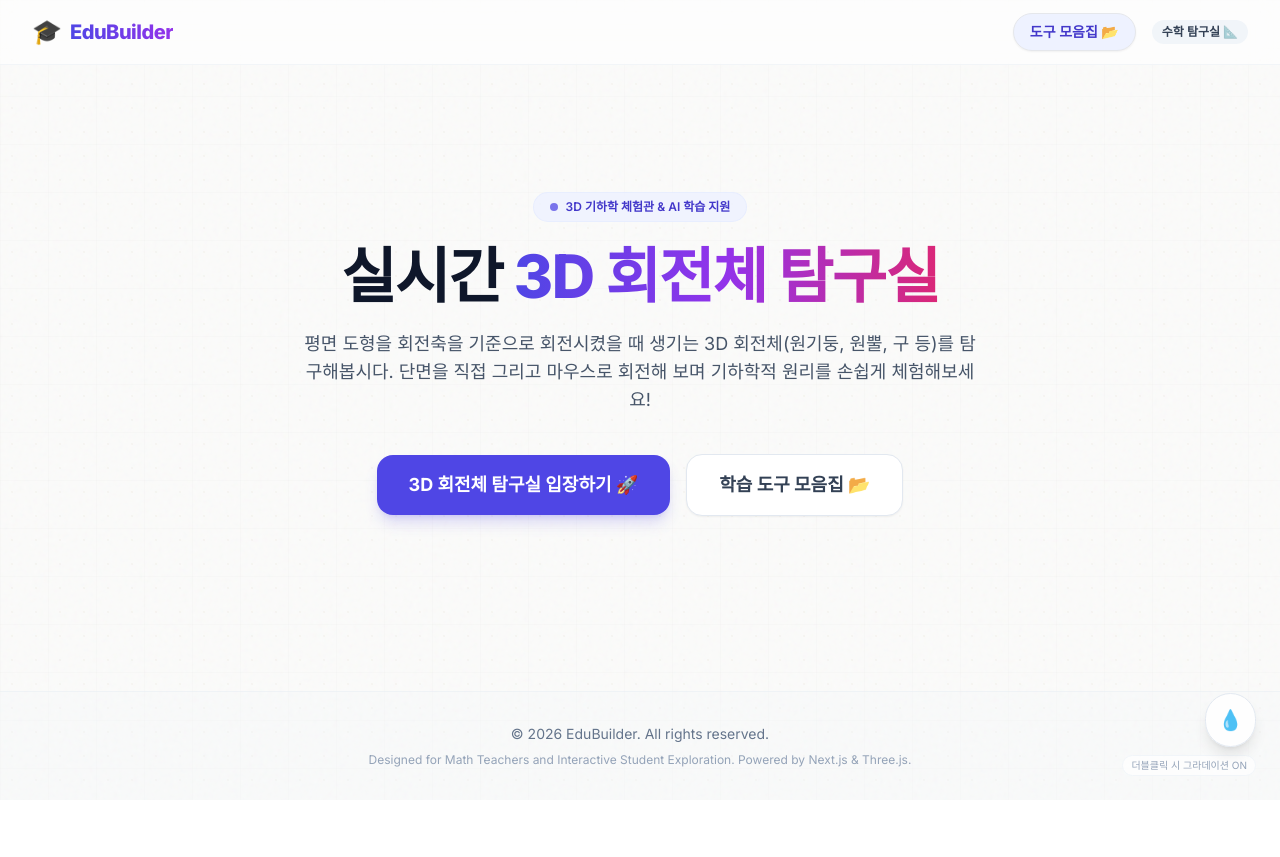
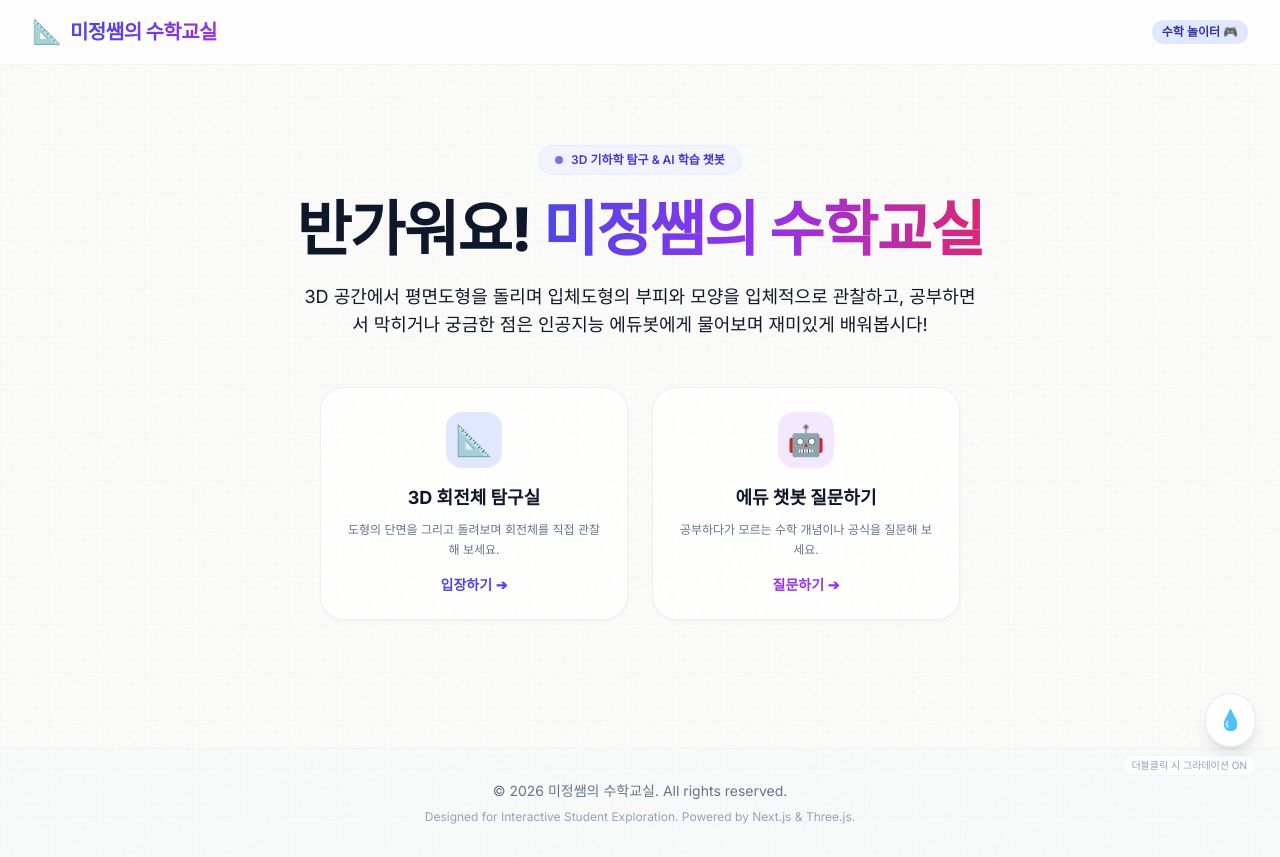
Before and after one commit to dudhkd0170-web/mj, a Next.js app: page / in a window 1280 px wide. Before the commit the page ends 800 px from the top, so only its background shows below. Built offline with nearby package versions, Linux system fonts and the light colour scheme.

Commit message:
feat: 미정쌤의 수학교실 – 학습도구 모음집 삭제, 메인 화면에 3D·챗봇 버튼 배치, 페이지 타이틀 수정

```diff
--- a/app/layout.tsx
+++ b/app/layout.tsx
@@ -5,8 +5,8 @@ import "./globals.css";
 const inter = Inter({ subsets: ["latin"] });
 
 export const metadata: Metadata = {
-  title: "EduBuilder | 나만의 교육용 웹앱 만들기",
-  description: "선생님들과 학생들이 자유롭게 아이디어를 현실로 구현하는 가장 쉽고 빠른 교육용 웹앱 기본 뼈대입니다.",
+  title: "미정쌤의 수학교실 📐",
+  description: "선생님들과 학생들이 자유롭게 공부할 수 있는 즐거운 수학교실 공간입니다.",
 };
 
 export default function RootLayout({
--- a/app/page.tsx
+++ b/app/page.tsx
@@ -2,11 +2,9 @@
 
 import React, { useState, useEffect } from "react";
 import Link from "next/link";
-import CollectionModal from "../components/CollectionModal";
 
 export default function Home() {
   const [showPastelGradient, setShowPastelGradient] = useState(false);
-  const [isModalOpen, setIsModalOpen] = useState(false);
 
   useEffect(() => {
     // 15% probability to trigger the pastel ink bleed on load
@@ -95,20 +93,14 @@ export default function Home() {
       <header className="relative z-50 w-full backdrop-blur-md bg-white/60 dark:bg-slate-900/60 border-b border-slate-200/40 dark:border-slate-800/40 transition-colors duration-300">
         <div className="max-w-7xl mx-auto px-4 sm:px-6 lg:px-8 h-16 flex items-center justify-between">
           <div className="flex items-center space-x-2">
-            <span className="text-2xl">🎓</span>
+            <span className="text-2xl">📐</span>
             <span className="text-xl font-extrabold bg-gradient-to-r from-indigo-600 to-purple-600 dark:from-indigo-400 dark:to-purple-400 bg-clip-text text-transparent tracking-tight">
-              EduBuilder
+              미정쌤의 수학교실
             </span>
           </div>
           <nav className="flex items-center space-x-4">
-            <button
-              onClick={() => setIsModalOpen(true)}
-              className="text-sm font-semibold px-4 py-2 bg-indigo-50 hover:bg-indigo-100 text-indigo-700 dark:bg-indigo-950 dark:text-indigo-300 dark:hover:bg-indigo-900 rounded-full border border-indigo-150/50 transition-all duration-200 flex items-center gap-1.5 shadow-sm"
-            >
-              도구 모음집 📂
-            </button>
-            <span className="text-xs font-semibold px-2.5 py-1 bg-slate-100 text-slate-700 dark:bg-slate-850 dark:text-slate-300 rounded-full">
-              수학 탐구실 📐
+            <span className="text-xs font-semibold px-2.5 py-1 bg-indigo-100 text-indigo-800 dark:bg-indigo-950 dark:text-indigo-300 rounded-full">
+              수학 놀이터 🎮
             </span>
           </nav>
         </div>
@@ -122,35 +114,59 @@ export default function Home() {
           <div className="inline-flex items-center space-x-2 bg-indigo-50/80 dark:bg-indigo-950/50 border border-indigo-100/50 dark:border-indigo-900/50 px-4 py-1.5 rounded-full mb-6">
             <span className="w-2 h-2 rounded-full bg-indigo-600 dark:bg-indigo-400 animate-pulse"></span>
             <span className="text-xs font-semibold text-indigo-700 dark:text-indigo-300">
-              3D 기하학 체험관 & AI 학습 지원
+              3D 기하학 탐구 & AI 학습 챗봇
             </span>
           </div>
 
           <h1 className="text-4xl sm:text-5xl md:text-6xl font-extrabold tracking-tight text-slate-900 dark:text-white mb-6 leading-tight">
-            실시간{" "}
+            반가워요!{" "}
             <span className="bg-gradient-to-r from-indigo-600 via-purple-600 to-pink-600 dark:from-indigo-400 dark:via-purple-400 dark:to-pink-400 bg-clip-text text-transparent">
-              3D 회전체 탐구실
+              미정쌤의 수학교실
             </span>
           </h1>
 
-          <p className="max-w-2xl mx-auto text-base sm:text-lg text-slate-600 dark:text-slate-300 leading-relaxed mb-10">
-            평면 도형을 회전축을 기준으로 회전시켰을 때 생기는 3D 회전체(원기둥, 원뿔, 구 등)를 탐구해봅시다.
-            단면을 직접 그리고 마우스로 회전해 보며 기하학적 원리를 손쉽게 체험해보세요!
+          <p className="max-w-2xl mx-auto text-base sm:text-lg text-slate-650 dark:text-slate-350 leading-relaxed mb-12">
+            3D 공간에서 평면도형을 돌리며 입체도형의 부피와 모양을 입체적으로 관찰하고,
+            공부하면서 막히거나 궁금한 점은 인공지능 에듀봇에게 물어보며 재미있게 배워봅시다!
           </p>
 
-          <div className="flex flex-col sm:flex-row items-center justify-center gap-4">
+          {/* Program buttons shown directly on main screen */}
+          <div className="grid grid-cols-1 sm:grid-cols-2 gap-6 max-w-2xl mx-auto w-full px-4">
             <Link
               href="/explorer"
-              className="w-full sm:w-auto inline-flex items-center justify-center px-8 py-4 text-lg font-bold text-white bg-indigo-600 hover:bg-indigo-700 rounded-2xl shadow-lg shadow-indigo-600/20 hover:shadow-indigo-600/40 transform hover:-translate-y-0.5 transition-all duration-300"
+              className="flex flex-col items-center justify-center p-6 bg-white/70 hover:bg-white dark:bg-slate-900/70 dark:hover:bg-slate-900 border border-slate-200/60 dark:border-slate-800/65 rounded-3xl shadow-sm hover:shadow-xl transform hover:-translate-y-1 transition-all duration-300 text-center group"
             >
-              3D 회전체 탐구실 입장하기 🚀
+              <div className="w-14 h-14 rounded-2xl bg-indigo-100 text-indigo-700 dark:bg-indigo-950 dark:text-indigo-300 flex items-center justify-center text-3xl mb-4 group-hover:scale-110 transition-transform">
+                📐
+              </div>
+              <h3 className="text-lg font-bold text-slate-900 dark:text-white mb-2">
+                3D 회전체 탐구실
+              </h3>
+              <p className="text-xs text-slate-500 dark:text-slate-400 leading-relaxed">
+                도형의 단면을 그리고 돌려보며 회전체를 직접 관찰해 보세요.
+              </p>
+              <span className="mt-4 text-sm font-semibold text-indigo-600 dark:text-indigo-400 flex items-center gap-1 group-hover:translate-x-1 transition-transform">
+                입장하기 ➔
+              </span>
             </Link>
-            <button
-              onClick={() => setIsModalOpen(true)}
-              className="w-full sm:w-auto inline-flex items-center justify-center px-8 py-4 text-lg font-bold text-slate-700 hover:text-slate-900 bg-white dark:bg-slate-900 dark:text-slate-300 border border-slate-200 dark:border-slate-800 hover:border-slate-350 dark:hover:border-slate-700 rounded-2xl shadow-sm hover:shadow-md transform hover:-translate-y-0.5 transition-all duration-300"
+
+            <Link
+              href="/chatbot"
+              className="flex flex-col items-center justify-center p-6 bg-white/70 hover:bg-white dark:bg-slate-900/70 dark:hover:bg-slate-900 border border-slate-200/60 dark:border-slate-800/65 rounded-3xl shadow-sm hover:shadow-xl transform hover:-translate-y-1 transition-all duration-300 text-center group"
             >
-              학습 도구 모음집 📂
-            </button>
+              <div className="w-14 h-14 rounded-2xl bg-purple-100 text-purple-700 dark:bg-purple-950 dark:text-purple-300 flex items-center justify-center text-3xl mb-4 group-hover:scale-110 transition-transform">
+                🤖
+              </div>
+              <h3 className="text-lg font-bold text-slate-900 dark:text-white mb-2">
+                에듀 챗봇 질문하기
+              </h3>
+              <p className="text-xs text-slate-500 dark:text-slate-400 leading-relaxed">
+                공부하다가 모르는 수학 개념이나 공식을 질문해 보세요.
+              </p>
+              <span className="mt-4 text-sm font-semibold text-purple-600 dark:text-purple-400 flex items-center gap-1 group-hover:translate-x-1 transition-transform">
+                질문하기 ➔
+              </span>
+            </Link>
           </div>
         </section>
 
@@ -177,16 +193,13 @@ export default function Home() {
       {/* Footer */}
       <footer className="relative z-10 w-full bg-slate-100/30 dark:bg-slate-950/30 border-t border-slate-200/40 dark:border-slate-800/40 py-8 transition-colors duration-300 mt-auto">
         <div className="max-w-7xl mx-auto px-4 sm:px-6 lg:px-8 text-center text-sm text-slate-500 dark:text-slate-400">
-          <p className="mb-2">© 2026 EduBuilder. All rights reserved.</p>
+          <p className="mb-2">© 2026 미정쌤의 수학교실. All rights reserved.</p>
           <p className="text-xs text-slate-400 dark:text-slate-500">
-            Designed for Math Teachers and Interactive Student Exploration. Powered by Next.js & Three.js.
+            Designed for Interactive Student Exploration. Powered by Next.js & Three.js.
           </p>
         </div>
       </footer>
 
-      {/* Collection Hub Modal */}
-      <CollectionModal isOpen={isModalOpen} onClose={() => setIsModalOpen(false)} />
-
     </div>
   );
 }
--- a/components/CollectionModal.tsx
+++ /dev/null
@@ -1,100 +0,0 @@
-"use client";
-
-import React from "react";
-import Link from "next/link";
-
-interface CollectionModalProps {
-  isOpen: boolean;
-  onClose: () => void;
-}
-
-export default function CollectionModal({ isOpen, onClose }: CollectionModalProps) {
-  if (!isOpen) return null;
-
-  const tools = [
-    {
-      id: "explorer",
-      title: "📐 3D 회전체 탐구실",
-      description: "평면도형을 회전축을 기준으로 회전하여 생기는 입체도형을 3D 공간에서 직접 그리며 탐구하고 체험해보세요.",
-      link: "/explorer",
-      badge: "수학 기하학",
-      color: "from-blue-500/10 to-indigo-500/10 hover:from-blue-500/20 hover:to-indigo-500/20 border-blue-200/50 dark:border-blue-800/30",
-      iconBg: "bg-blue-100 text-blue-800 dark:bg-blue-950 dark:text-blue-300",
-    },
-    {
-      id: "chatbot",
-      title: "🤖 에듀 챗봇 (AI Study Partner)",
-      description: "공부하면서 생기는 궁금증을 질문해보세요. 친절한 AI 선생님이 단계적으로 친절하게 설명해 줍니다.",
-      link: "/chatbot",
-      badge: "AI 학습 비서",
-      color: "from-purple-500/10 to-pink-500/10 hover:from-purple-500/20 hover:to-pink-500/20 border-purple-200/50 dark:border-purple-800/30",
-      iconBg: "bg-purple-100 text-purple-800 dark:bg-purple-950 dark:text-purple-300",
-    },
-  ];
-
-  return (
-    <div className="fixed inset-0 z-[100] flex items-center justify-center p-4">
-      {/* Backdrop */}
-      <div
-        className="absolute inset-0 bg-slate-900/40 backdrop-blur-md transition-opacity duration-300"
-        onClick={onClose}
-      />
-
-      {/* Modal Content */}
-      <div className="relative w-full max-w-xl bg-white/95 dark:bg-slate-900/95 border border-slate-200/80 dark:border-slate-800/80 shadow-2xl rounded-3xl overflow-hidden transform transition-all duration-300 scale-100 flex flex-col max-h-[85vh]">
-        {/* Header */}
-        <div className="px-6 py-5 border-b border-slate-100 dark:border-slate-800/80 flex items-center justify-between">
-          <div>
-            <h3 className="text-xl font-extrabold text-slate-900 dark:text-white flex items-center gap-2">
-              📂 에듀 툴킷 모음집
-            </h3>
-            <p className="text-xs text-slate-500 dark:text-slate-400 mt-1">
-              원하는 에듀 툴을 골라 흥미로운 학습을 시작해 보세요.
-            </p>
-          </div>
-          <button
-            onClick={onClose}
-            className="w-9 h-9 rounded-full bg-slate-100 dark:bg-slate-800 hover:bg-slate-200 dark:hover:bg-slate-700 text-slate-500 dark:text-slate-400 flex items-center justify-center transition-colors duration-200 font-bold"
-            aria-label="닫기"
-          >
-            ✕
-          </button>
-        </div>
-
-        {/* Tools list */}
-        <div className="p-6 overflow-y-auto space-y-4 flex-grow">
-          {tools.map((tool) => (
-            <Link
-              key={tool.id}
-              href={tool.link}
-              onClick={onClose}
-              className={`block p-5 border rounded-2xl bg-gradient-to-r ${tool.color} transition-all duration-300 transform hover:-translate-y-1 hover:shadow-lg`}
-            >
-              <div className="flex items-start justify-between gap-4">
-                <div className="space-y-2">
-                  <span className={`inline-flex items-center text-xs font-semibold px-2.5 py-0.5 rounded-full ${tool.iconBg}`}>
-                    {tool.badge}
-                  </span>
-                  <h4 className="text-lg font-bold text-slate-900 dark:text-white">
-                    {tool.title}
-                  </h4>
-                  <p className="text-sm text-slate-600 dark:text-slate-300 leading-relaxed">
-                    {tool.description}
-                  </p>
-                </div>
-                <div className="flex-shrink-0 w-10 h-10 rounded-xl bg-white/80 dark:bg-slate-800/80 shadow-sm flex items-center justify-center text-slate-600 dark:text-slate-300 font-bold hover:scale-110 transition-transform">
-                  ➔
-                </div>
-              </div>
-            </Link>
-          ))}
-        </div>
-
-        {/* Footer */}
-        <div className="px-6 py-4 bg-slate-50 dark:bg-slate-950/50 border-t border-slate-100 dark:border-slate-800/80 text-center text-xs text-slate-500 dark:text-slate-400">
-          학습에 필요한 다양한 웹 도구들이 모음집에 계속 추가됩니다.
-        </div>
-      </div>
-    </div>
-  );
-}
```
